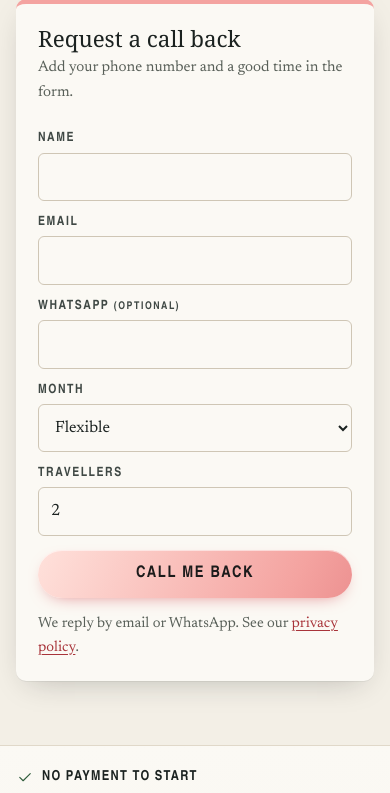
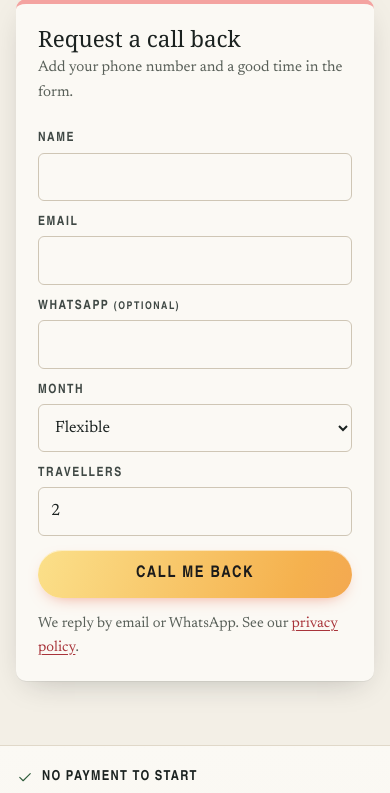
Before and after one commit to tomnnjerry/darjeelinghimalayas.com, a Django app: page /contact/ in a window 390 px wide. Shown: the part 1199-1992 px from the top of the page. Run offline with Django 5.2, Linux system fonts and the light colour scheme; some libraries are stand-ins or nearby versions; some web fonts are replaced.

Commit message:
Sunrise default buttons, mobile menu tweaks, more place photos
Co-Authored-By: Claude Sonnet 5.5 <noreply@anthropic.com>
Claude-Session: https://claude.ai/code/session_01UG1mGsiH8F6CpaJ8TvESwM

```diff
--- a/static/css/hillcart.css
+++ b/static/css/hillcart.css
@@ -17,8 +17,8 @@
   /* land (overridden per [data-land]) */
   --ground: #1C2E5A; --ground2: #27407A; --accent: #F4A3A0; --acc-ink: #A8343A; --tint: #E8ECF6;
   --grad: linear-gradient(135deg, #101B3D 0%, #1F3570 55%, #3A4F94 100%);
-  --foil: linear-gradient(115deg, #FFE1DB 0%, #F4A3A0 42%, #D9636A 78%, #F4A3A0 100%);
-  --foil-deep: #D9636A;
+  --foil: linear-gradient(110deg, #FBE08A 0%, #F5B14E 42%, #EA7B5F 100%);  /* default metallic: sunrise; each land overrides it */
+  --foil-deep: #EA7B5F;
   /* brand gradients: sunrise on Kanchenjunga, and the dusk behind it */
   --sun: linear-gradient(110deg, #FBE08A 0%, #F5B14E 42%, #EA7B5F 100%);
   --sun-deep: #EA7B5F;
@@ -731,7 +731,7 @@ body.has-buybar .fab { bottom: 92px; }
 .sheet__lands { display: grid; gap: 8px; padding-bottom: 16px; }
 .sheet__lands a { display: flex; align-items: center; gap: 12px; padding: 10px; border-radius: 10px; background: var(--grad); color: #fff; text-decoration: none; }
 .sheet__lands b { display: block; font: 400 1.15rem/1.1 var(--f-display); }
-.sheet__lands small { font: 600 .74rem/1.2 var(--f-sign); letter-spacing: .1em; text-transform: uppercase; color: var(--accent); }
+.sheet__lands small { display: block; margin-top: 3px; font: 600 .72rem/1.25 var(--f-sign); letter-spacing: .1em; text-transform: uppercase; color: var(--accent); }
 .sheet__links { display: grid; gap: 2px; padding-bottom: 16px; }
 .sheet__links a { padding: 10px 0; color: var(--ink); text-decoration: none; font-size: 1.1rem; border-bottom: 1px dashed var(--rule-2); }
 .sheet__cta { display: grid; gap: 10px; margin-top: 20px; }
--- a/templates/hills/base.html
+++ b/templates/hills/base.html
@@ -51,7 +51,7 @@
   <details class="acc"><summary>Trips</summary><div class="sheet__links"><a href="{% url 'journeys' %}">Every trip</a><a href="{% url 'journeys' %}?tier=Shoestring">Shoestring trips</a><a href="{% url 'journeys' %}?tier=Value">Value trips</a><a href="{% url 'journeys' %}?tier=Comfort">Comfort trips</a>{% for t in nav_themes|slice:":8" %}<a href="{{ t.url }}">{{ t.name }}</a>{% endfor %}</div></details>
   <details class="acc"><summary>Things to do and stays</summary><div class="sheet__links">{% for k, n in nav_kinds %}<a href="{% url 'experience_kind' k %}">{{ n }}</a>{% endfor %}<a href="{% url 'stays' %}">Homestays and lodges</a><a href="{% url 'festivals' %}">Festivals</a></div></details>
   <details class="acc"><summary>Plan</summary><div class="sheet__links"><a href="{% url 'fares' %}">Jeep fare board</a><a href="{% url 'tool_budget' %}">Budget builder</a><a href="{% url 'tool_season' %}">Season finder</a><a href="{% url 'tool_permits' %}">Permits</a><a href="{% url 'glossary' %}">Hill words</a><a href="{% url 'journal' %}">Stories from the hills</a><a href="{% url 'guides' %}">Guides</a><a href="{% url 'routes' %}">Routes</a><a href="{% url 'how_we_work' %}">How we work</a><a href="{% url 'contact' %}">Contact</a><a href="{% url 'faq' %}">FAQ</a></div></details>
-  <div class="sheet__cta"><a class="btn btn--foil" href="{% url 'plan' %}?from={{ request.path|urlencode }}" data-cta="sheet-plan">Get my honest quote</a>{% if wa_base %}<a class="btn btn--ghost" href="{{ wa_base }}?text={{ wa_text }}" data-cta="sheet-whatsapp">WhatsApp</a>{% endif %}{% if tel %}<a class="btn btn--ghost" href="tel:{{ tel }}" data-cta="sheet-call">Call</a>{% endif %}</div>
+  <div class="sheet__cta"><a class="btn btn--sun" href="{% url 'plan' %}?from={{ request.path|urlencode }}" data-cta="sheet-plan">Get my honest quote</a>{% if wa_base %}<a class="btn btn--ghost" href="{{ wa_base }}?text={{ wa_text }}" data-cta="sheet-whatsapp">WhatsApp</a>{% endif %}{% if tel %}<a class="btn btn--ghost" href="tel:{{ tel }}" data-cta="sheet-call">Call</a>{% endif %}</div>
 </div>
 
 <div class="search" role="dialog" aria-modal="true" aria-label="Search" hidden>
```
